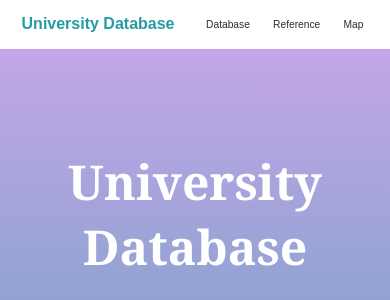
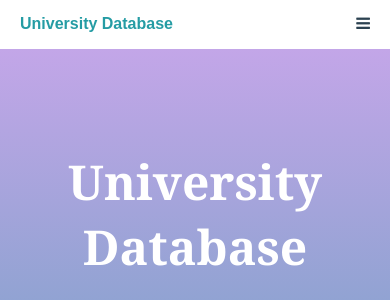
Before and after one commit to travis-dao/University-Database, a Flask app: page / in a window 390 px wide. Shown: the top 300 px of the page. Run offline with Flask 3, Linux system fonts and the light colour scheme; parts of the project's set-up code (start-up, migrations or seed data) failed here and were passed over.

Commit message:
hamburger nav bar for mobile

```diff
--- /dev/null
+++ b/static/navbar.js
@@ -0,0 +1,9 @@
+function mobileNavbar() {
+    let x = document.getElementById("buttons");
+    if (x.style.display === "block") {
+        x.style.display = "none";
+    }
+    else {
+        x.style.display = "block";
+    }
+}
--- a/static/styles.css
+++ b/static/styles.css
@@ -25,18 +25,17 @@ input::-webkit-inner-spin-button {
 
 /* ----------------------- navigation bars ----------------------- */
 .nav-bar {
-    align-items: center;
     margin: 0;
     padding: 10px 0;
     background-color: var(--white);
     width: 100%;
     max-height: 48px;
     display: flex;
+    align-items: center;
     justify-content: space-between;
 }
 
 #buttons {
-    display: inline;
     width: fit-content;
     height: fit-content;
 }
@@ -73,6 +72,10 @@ input::-webkit-inner-spin-button {
     font-weight: bold;
     font-size: 1.25em;
     margin-left: 20px;
+}
+
+.icon {
+    display: none;
 }
 
 /* ----------------------- homepage ----------------------- */
@@ -334,6 +337,7 @@ html {
 
 body, header, html {
     margin: 0;
+    width: 100vw;
 }
 
 .title {
@@ -347,14 +351,31 @@ body, header, html {
         padding-bottom: 0;
     }
 
-    .nav-bar {
-        display: flex;
-        justify-content: space-evenly;
+    .nav-bar button, #buttons form, .icon i {
+        font-size: 1em;
     }
 
-    .nav-bar button, #buttons form {
-        font-size: 0.8em;
-        padding: 5px;
+    #buttons {
+        width: 100%;
+        display: none;
+    }
+
+    #buttons form {
+        display: block;
+        background: var(--accent);
+        margin: 0;
+        padding: 10px 0;
+    }
+
+    #buttons form > button {
+        color: var(--white);
+    }
+
+    .nav-bar {
+        max-height: fit-content;
+        display: block;
+        position: relative;
+        padding: 0px;
     }
 
     #buttons form:last-of-type {
@@ -362,8 +383,22 @@ body, header, html {
     }
 
     #logo button {
+        margin-top: 10px;
+        margin-bottom: 10px;
         margin-left: 0;
         font-size: 1em;
+        width: fit-content;
+    }
+
+    .icon {
+        display: block;
+        position: absolute;
+        right: 20px;
+        top: 15px;
+    }
+
+    .icon i {
+        color: var(--accent);
     }
 
     .title {
--- a/templates/index.html
+++ b/templates/index.html
@@ -6,12 +6,18 @@
     <meta name="viewport" content="width=device-width, initial-scale=1.0">
     <!--<link rel="stylesheet" href="styles.css">-->
     <link rel="stylesheet" type="text/css" href="{{ url_for('static', filename='styles.css') }}">
+    <link rel="stylesheet" href="https://cdnjs.cloudflare.com/ajax/libs/font-awesome/4.7.0/css/font-awesome.min.css">
 </head>
 <header>
     <div class="nav-bar">
         <form id="logo" action="{{ url_for('home') }}" method="post">
             <button type="submit">University Database</button>
         </form>
+
+        <a href="javascript:void(0);" class="icon" onclick="mobileNavbar()">
+            <i class="fa fa-bars"></i>
+        </a>
+
         <div id="buttons">
             <form action="{{ url_for('database') }}" method="post">
                 <button type="submit">Database</button>
@@ -23,7 +29,9 @@
                 <button type="submit">Map</button>
             </form>
         </div>
+        <script src="{{ url_for('static', filename='navbar.js') }}"></script>
     </div>
+    <script src="{{ url_for('static', filename='navbar.js') }}"></script>
 </header>
 <body>
     <div id="gradient">
```
Also changed, not shown: templates/database.html (+7 -0 lines), templates/map.html (+8 -0 lines), templates/reference.html (+7 -0 lines).
